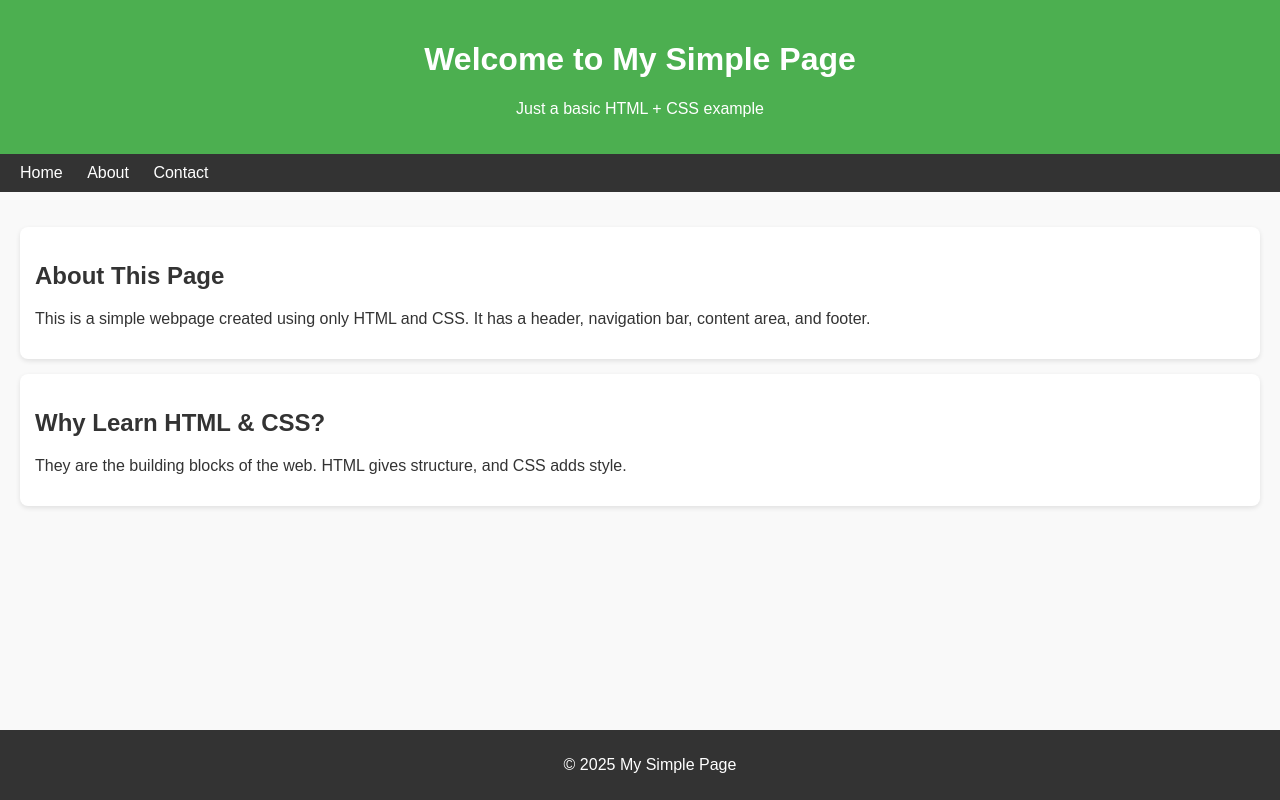
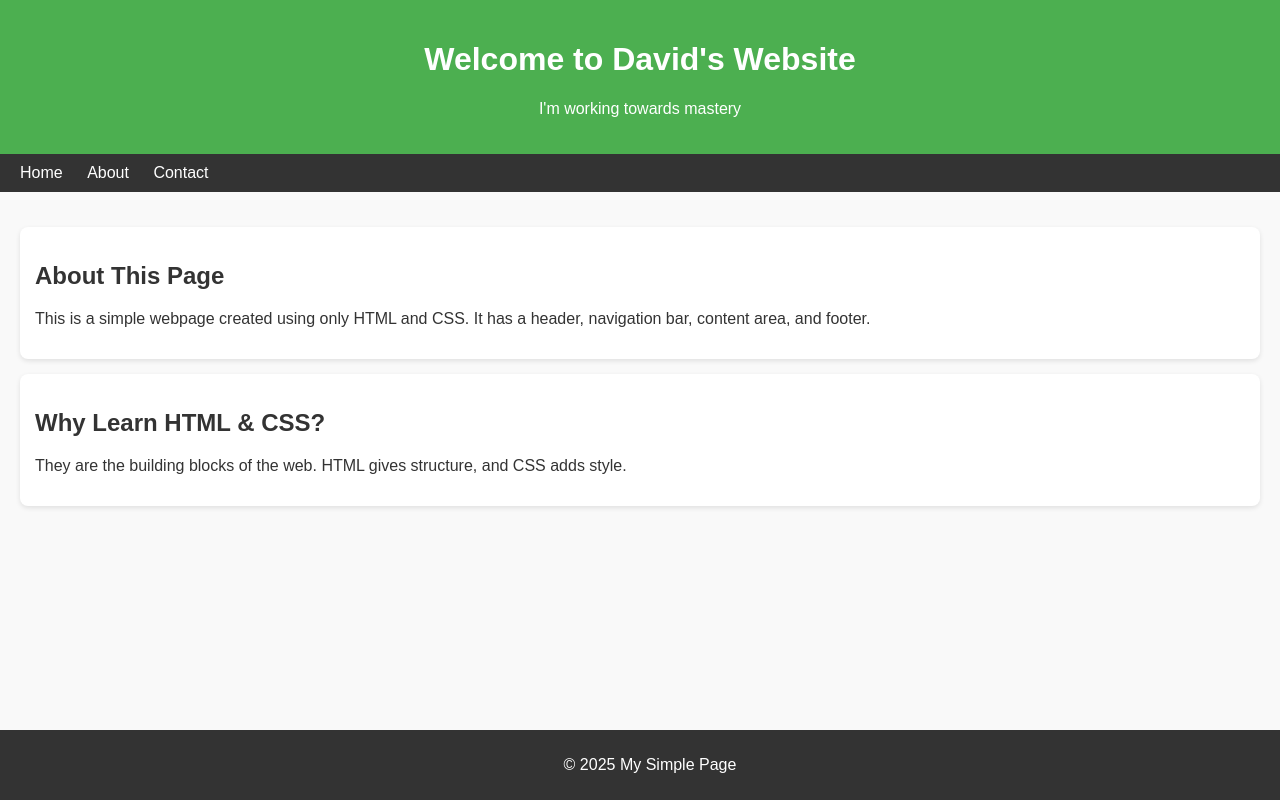
Before and after one commit to Ydeem/Cloud_git2, a plain HTML site: page index.html in a window 1280 px wide. Drawn offline with Linux system fonts and the light colour scheme.

Commit message:
I've changed the boring heading.

```diff
--- a/index.html
+++ b/index.html
@@ -61,8 +61,8 @@
 </head>
 <body>
   <header>
-    <h1>Welcome to My Simple Page</h1>
-    <p>Just a basic HTML + CSS example</p>
+    <h1>Welcome to David's Website</h1>
+    <p>I'm working towards mastery</p>
   </header>
 
   <nav>
```
